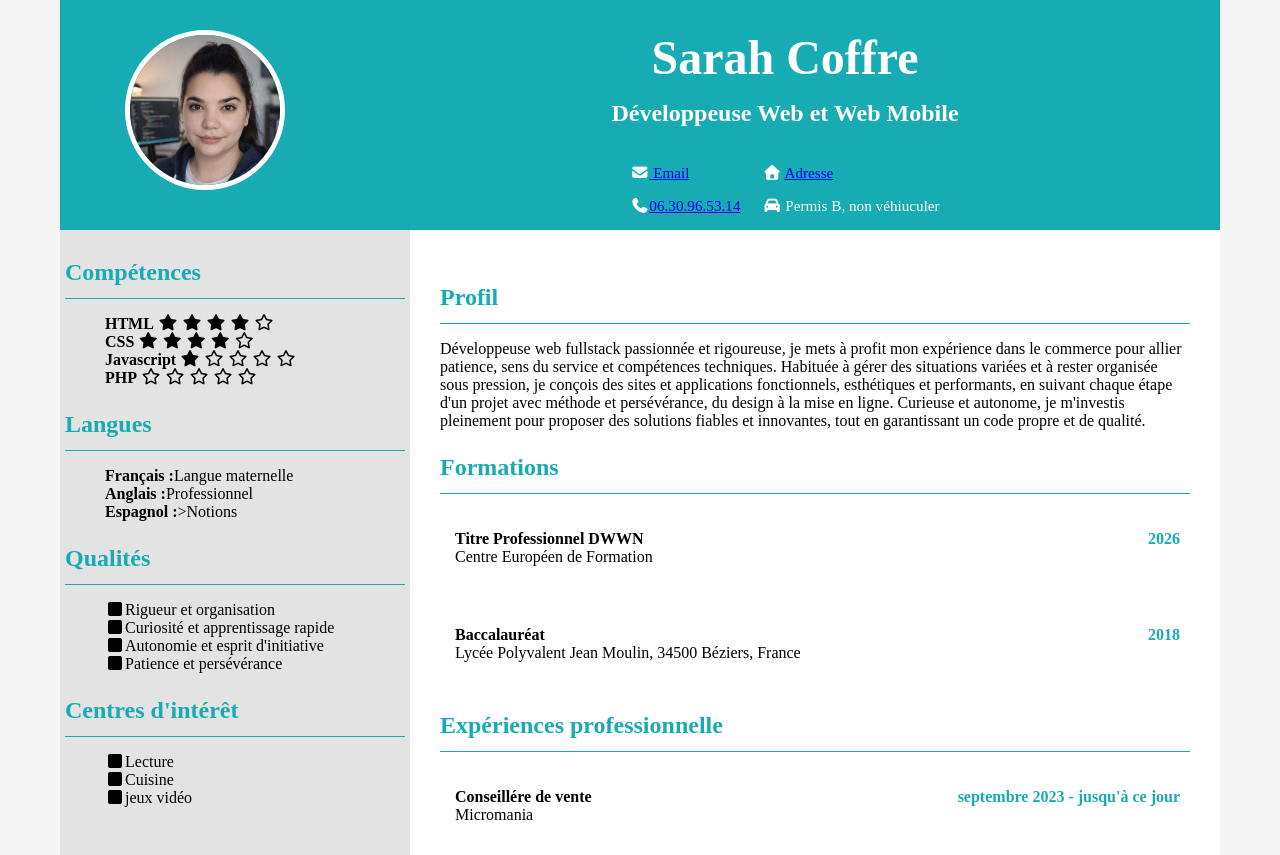
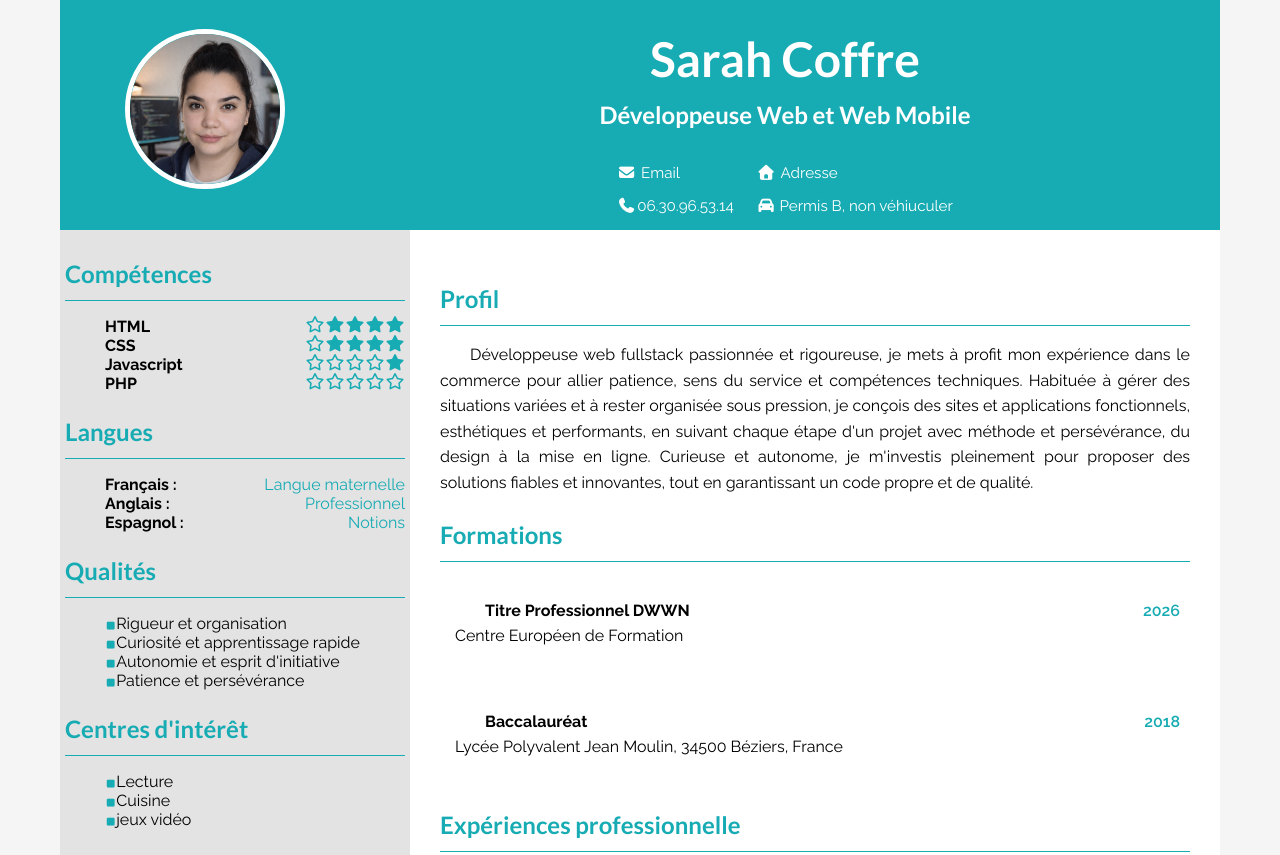
Before and after one commit to coffresarah-boop/CEF, a plain HTML site: page index.html in a window 1280 px wide. Shown: the top 855 px of the page. Drawn offline with Linux system fonts and the light colour scheme.

Commit message:
amélioration global

```diff
--- a/asset/css/aside.css
+++ b/asset/css/aside.css
@@ -7,3 +7,14 @@ aside {
 li{
     list-style: none;
 }
+
+.level,  .fa-solid.fa-star , .fa-regular{
+    color: #17abb3;
+    float: right;
+}
+
+.fa-solid.fa-square{
+    color: #17abb3;
+    font-size: 9px;
+    ;
+}
--- a/asset/css/footer.css
+++ b/asset/css/footer.css
@@ -4,3 +4,11 @@ footer {
     padding: 20px;
     text-align: center;
 }
+
+footer i {
+     transition: opacity 0.3s, transform 0.3s;
+}
+footer i:hover {
+    opacity: 0.6;
+    transform: scale(1.1);
+}
--- a/asset/css/header.css
+++ b/asset/css/header.css
@@ -6,14 +6,18 @@ header{
     grid-template-rows: 100px 60px 60px;
     height: 230px;
 }
+header a {
+    grid-row: 1 / 4;
+    justify-self: center;
+    align-self: center;
+}
 img{
     width: 150px;
     border: solid 5px #ffffff;
     border-radius: 50%;
-    grid-row: 1 / 4;
     margin: auto;
+    cursor: zoom-in;
 }
-
 
 nav{
     display: grid;
@@ -22,9 +26,16 @@ nav{
     justify-content: center;
     justify-items: start ;
 }
-nav p{
+nav > p{
     margin: 0;
     text-align: center;
     padding: 4px 6px;
     font-size: 0.95rem;
 }
+
+a {
+outline: none;
+text-decoration: none;
+padding: 2px 1px 0;
+color: white;
+}
--- a/asset/css/section.css
+++ b/asset/css/section.css
@@ -5,7 +5,11 @@ section {
 
 section p {
     overflow: auto;
-}
+    text-align: justify;
+    text-indent: 30px;
+    line-height: 1.6
+    }
+
 
 time {
     color: #17abb3;
--- a/asset/css/style.css
+++ b/asset/css/style.css
@@ -1,7 +1,32 @@
+@font-face {
+    font-family: 'Raleway';
+    src: url('../fonts/Raleway/Raleway-Black.ttf') format('truetype');
+    font-weight: 700;
+    font-style: normal;
+}
+
+@font-face {
+    font-family: 'Raleway';
+    src: url('../fonts/Raleway/Raleway-Italic.ttf') format('truetype');
+    font-weight: 400;
+    font-style: italic;
+}
+@font-face {
+    font-family: 'Raleway';
+    src: url('../fonts/Raleway/Raleway-Bold.ttf') format('truetype');
+    font-weight: 400;
+    font-style: bold;
+}
+
+
 body{
     width: 1160px;
     margin: auto;
     background: #f5f5f5;
+    font-family: Raleway;
+}
+h1, h2, h3 {
+    font-family: Lato;
 }
 h1{
     margin: 30px;
--- a/index.html
+++ b/index.html
@@ -6,17 +6,20 @@
     <meta name="viewport" content="width=device-width, initial-scale=1.0">
     <title>Curriculum Vitae Coffre Sarah</title>
     <link rel="stylesheet" href="asset/fontawesome-free-7.2.0-web/css/all.min.css">
+
     <link rel="stylesheet" href="asset/css/style.css">
     <link rel="stylesheet" href="asset/css/header.css">
     <link rel="stylesheet" href="asset/css/aside.css">
     <link rel="stylesheet" href="asset/css/section.css">
     <link rel="stylesheet" href="asset/css/footer.css">
-
+    <link rel="stylesheet"
+        href="https://fonts.googleapis.com/css2?family=Lato:ital,wght@0,100;0,300;0,400;0,700;0,900;1,100;1,300;1,400;1,700;1,900&family=Raleway:ital,wght@0,100..900;1,100..900&family=Roboto:ital,wght@0,100..900;1,100..900&display=swap">
 </head>
 
 <body>
     <header>
-        <img src="./asset/img/photocv.png" alt="Photo de Sarah" />
+        <a href="./asset/img/photocv.png">
+            <img src="./asset/img/photocv.png" alt="Photo de Sarah" /></a>
         <h1>Sarah Coffre</h1>
         <h2>Développeuse Web et Web Mobile</h2>
         <nav>
@@ -72,7 +75,7 @@
             <ul>
                 <li><strong>Français :</strong><span class="level">Langue maternelle</span></li>
                 <li><strong>Anglais :</strong><span class="level">Professionnel</span></li>
-                <li><strong>Espagnol :</strong>><span class="level">Notions</span></li>
+                <li><strong>Espagnol :</strong><span class="level">Notions</span></li>
             </ul>
 
 
@@ -130,9 +133,7 @@
         </section>
     </main>
     <footer>
-        <i class="fa-brands fa-linkedin"></i>
-        <i class="fa-brands fa-instagram"></i>
-        <i class="fa-brands fa-github"></i>
+        <a href="https://github.com/coffresarah-boop" target="_blank"><i class="fa-brands fa-github"></i></a>
 
         <p>Mis à jour le 16/02/2026</p>
     </footer>
```
Also changed, not shown: asset/fonts/Raleway/Raleway-Black.ttf (added), asset/fonts/Raleway/Raleway-Bold.ttf (added), asset/fonts/Raleway/Raleway-Italic.ttf (added).
